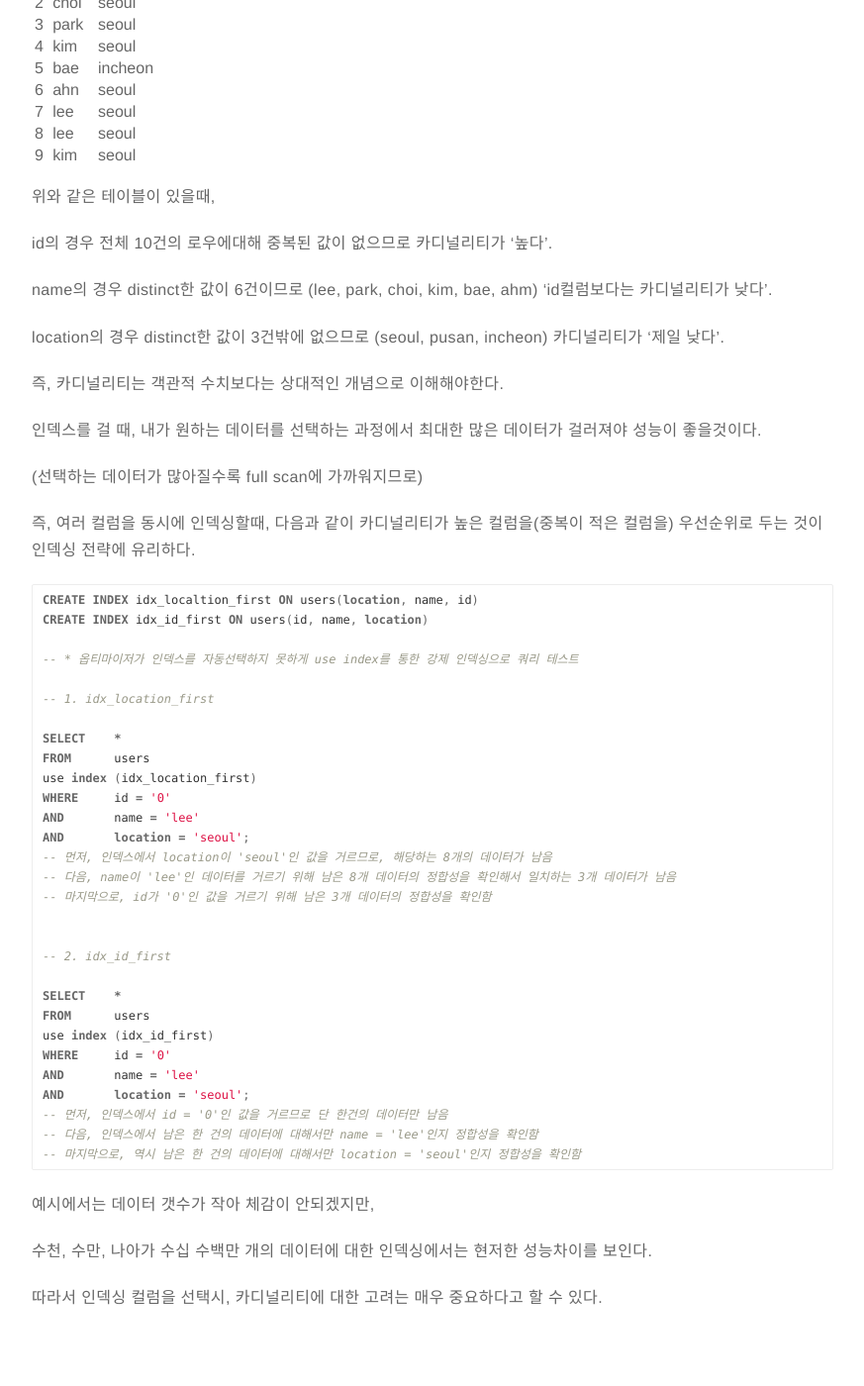
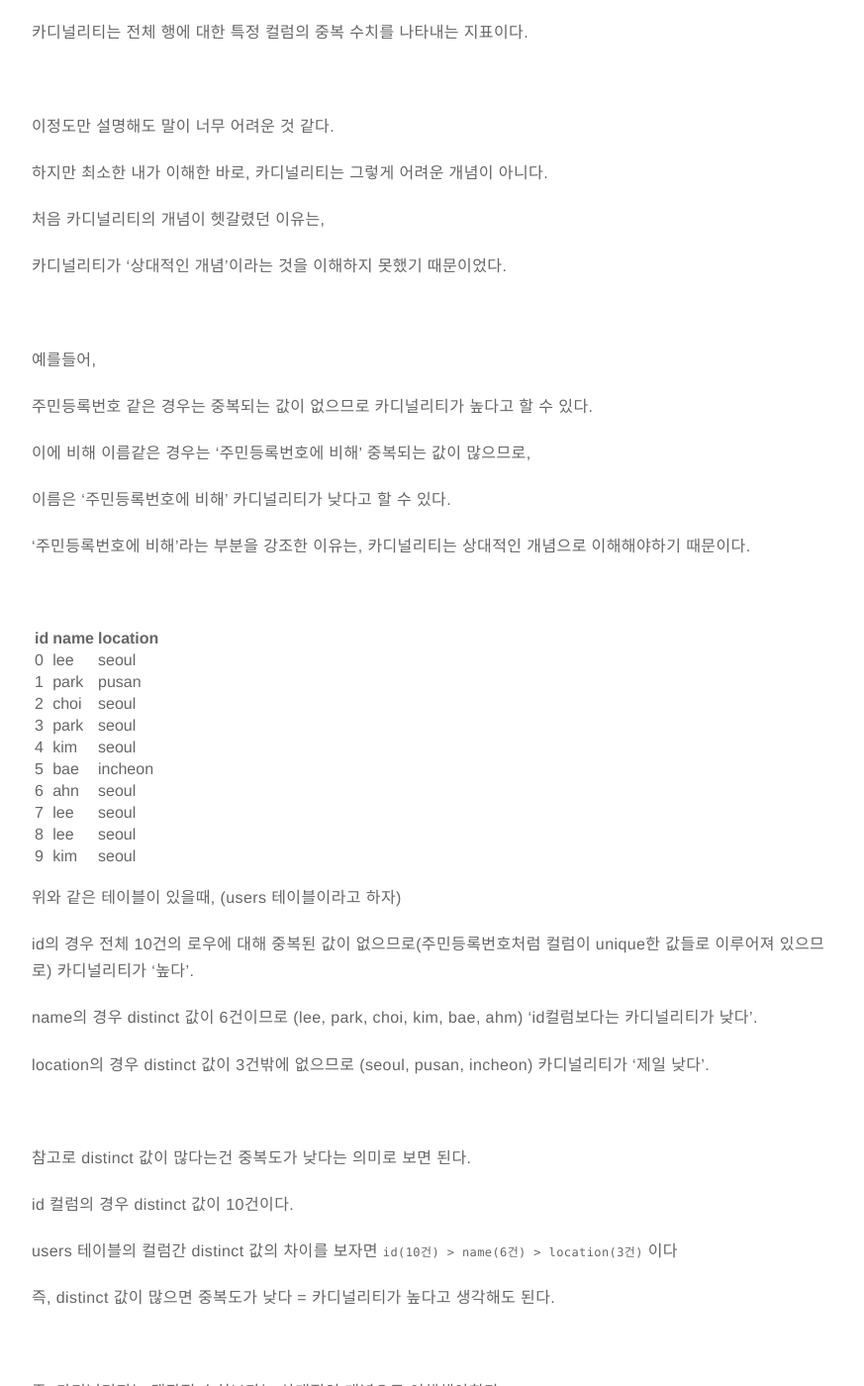
Before and after one commit to itholic/itholic.github.io, a Jekyll site: the page built from _posts/database/2018-10-26-database-cardinality.md, in a window 1280 px wide and 1400 px high, scrolled down 709 px. Shown: the whole window at 99% size, without its empty margins (203-1076 px from the left). Built offline with Jekyll 4.4.1, drawn with Linux system fonts in a browser that asks for light colours; comment, search, counter and statistics services are not loaded; some of the changed text lies outside the part shown.

Commit message:
[database][update] cardinality

````diff
--- a/_posts/database/2018-10-26-database-cardinality.md
+++ b/_posts/database/2018-10-26-database-cardinality.md
@@ -1,5 +1,5 @@
 ---
-title: "[database] DB 카디날리티(cardinality)란?"
+title: "[database] 카디널리티(cardinality)란?"
 layout: post
 tag:
 - database
@@ -12,13 +12,43 @@ sitemap:
 
 # cardinality
 
-카디널리티는 전체 행에 대한 해당 컬럼의 중복 수치를 나타내는 지표이다.
+카디널리티에 대해 공부하다가 개념이 너무 어렵게 설명되어있어서,
+
+핵심적인 내용만 (최대한) 쉽게 정리해보고자 한다.
+
+<br/>
+
+우선 결론부터 말하자면,
 
 중복도가 '낮으면' 카디널리티가 '높다'고 표현한다.
 
 중복도가 '높으면' 카디널리티가 '낮다'고 표현한다.
 
-예를들면
+카디널리티는 전체 행에 대한 특정 컬럼의 중복 수치를 나타내는 지표이다.
+
+<br/>
+
+이정도만 설명해도 말이 너무 어려운 것 같다.
+
+하지만 최소한 내가 이해한 바로, 카디널리티는 그렇게 어려운 개념이 아니다.
+
+처음 카디널리티의 개념이 헷갈렸던 이유는,
+
+카디널리티가 '상대적인 개념'이라는 것을 이해하지 못했기 때문이었다.
+
+<br/>
+
+예를들어,
+
+주민등록번호 같은 경우는 중복되는 값이 없으므로 카디널리티가 높다고 할 수 있다.
+
+이에 비해 이름같은 경우는 '주민등록번호에 비해' 중복되는 값이 많으므로,
+
+이름은 '주민등록번호에 비해' 카디널리티가 낮다고 할 수 있다.
+
+'주민등록번호에 비해'라는 부분을 강조한 이유는, 카디널리티는 상대적인 개념으로 이해해야하기 때문이다.
+
+<br/>
 
 |id|name|location|
 |---|---|---|
@@ -33,13 +63,25 @@ sitemap:
 |8|lee|seoul|
 |9|kim|seoul|
 
-위와 같은 테이블이 있을때,
+위와 같은 테이블이 있을때, (users 테이블이라고 하자)
 
-id의 경우 전체 10건의 로우에대해 중복된 값이 없으므로 카디널리티가 '높다'.
+id의 경우 전체 10건의 로우에 대해 중복된 값이 없으므로(주민등록번호처럼 컬럼이 unique한 값들로 이루어져 있으므로) 카디널리티가 '높다'.
 
-name의 경우 distinct한 값이 6건이므로 (lee, park, choi, kim, bae, ahm) 'id컬럼보다는 카디널리티가 낮다'.
+name의 경우 distinct 값이 6건이므로 (lee, park, choi, kim, bae, ahm) 'id컬럼보다는 카디널리티가 낮다'.
 
-location의 경우 distinct한 값이 3건밖에 없으므로 (seoul, pusan, incheon) 카디널리티가 '제일 낮다'.
+location의 경우 distinct 값이 3건밖에 없으므로 (seoul, pusan, incheon) 카디널리티가 '제일 낮다'.
+
+<br/>
+
+참고로 distinct 값이 많다는건 중복도가 낮다는 의미로 보면 된다.
+
+id 컬럼의 경우 distinct 값이 10건이다.
+
+users 테이블의 컬럼간 distinct 값의 차이를 보자면 `id(10건) > name(6건) > location(3건)` 이다
+
+즉, distinct 값이 많으면 중복도가 낮다 = 카디널리티가 높다고 생각해도 된다.
+
+<br/>
 
 즉, 카디널리티는 객관적 수치보다는 상대적인 개념으로 이해해야한다.
 
@@ -49,40 +91,111 @@ location의 경우 distinct한 값이 3건밖에 없으므로 (seoul, pusan, inc
 
 즉, 여러 컬럼을 동시에 인덱싱할때, 다음과 같이 카디널리티가 높은 컬럼을(중복이 적은 컬럼을) 우선순위로 두는 것이 인덱싱 전략에 유리하다.
 
+<br/>
+
+users 테이블에 인덱스를 걸어보자.
+
 ```sql
 CREATE INDEX idx_localtion_first ON users(location, name, id)
 CREATE INDEX idx_id_first ON users(id, name, location)
+```
 
--- * 옵티마이저가 인덱스를 자동선택하지 못하게 use index를 통한 강제 인덱싱으로 쿼리 테스트
+앞서 예제로 들었던 테이블에 대하여 두 개의 인덱스를 만들었다.
 
--- 1. idx_location_first
+`idx_location_first` 라는 인덱스와 `idx_id_first` 라는 인덱스이다.
 
+두 인덱스 모두 세 개의 컬럼을 전부 인덱스 컬럼으로 사용했다.
+
+<br/>
+
+전자의 경우 이름 그대로 location 컬럼을 가장 먼저 인덱스 컬럼으로 사용했고,
+
+후자의 경우 id 컬럼을 가장 먼저 인덱스 컬럼으로 사용했다.
+
+다시 말해, 전자의 경우 카디널리티가 낮은 컬럼(중복도가 높은 컬럼)을 우선적으로 인덱싱 했고,
+
+후자의 경우 카디널리티가 높은 컬럼(중복도가 낮은 컬럼)을 우선적으로 인덱싱했다.
+
+<br/>
+
+단순히 인덱싱 컬럼의 순서를 바꾼것이 실제 동작시 어떠한 차이를 가져올까?
+
+다음 쿼리를 통해 이해해보자.
+
+
+```sql
 SELECT    *
 FROM      users
 use index (idx_location_first)
 WHERE     id = '0'
 AND       name = 'lee'
 AND       location = 'seoul';
--- 먼저, 인덱스에서 location이 'seoul'인 값을 거르므로, 해당하는 8개의 데이터가 남음
--- 다음, name이 'lee'인 데이터를 거르기 위해 남은 8개 데이터의 정합성을 확인해서 일치하는 3개 데이터가 남음
--- 마지막으로, id가 '0'인 값을 거르기 위해 남은 3개 데이터의 정합성을 확인함
+```
+
+세 번째 줄을 보면 "use index" 키워드를 사용했는데,
+
+이를 사용하지 않으면 쿼리 실행시 옵티마이저가 자동으로 인덱스를 선택한다.
+
+본 쿼리에서는 `idx_location_first`와 `idx_id_first` 인덱스를 테스트하기위해,
+
+use index 키워드를 사용해 명시적으로 인덱스를 지정해주었다.
+
+<br/>
+
+우선 카디널리티가 상대적으로 낮은 `idx_location_first` 인덱스로 테스트 해보았다.
+
+`idx_location_first` 인덱스를 사용했으므로 location 컬럼을 우선적으로 인덱싱 할 것이다.
+
+쿼리에서는 WHERE절에서 id, name, location 순으로 질의를 했지만,
+
+location 컬럼에 우선적으로 인덱싱이 되어있으므로 내부적으로는 location 컬럼을 먼저 탐색하게된다.
+
+<br/>
+
+즉, 먼저 인덱스에서 location이 'seoul'인 값을 거르므로, 해당하는 8개의 데이터가 남는다. (왜 8개가 남는지는 위 테이블 참조)
+
+다음으로 name이 'lee'인 데이터를 거르게 되는데, 남은 8개 데이터에 대해서만 확인하고, 일치하는 3개 데이터가 남는다.
+
+마지막으로, id가 '0'인 값을 거르기 위해 남은 3개 데이터에 대해 검색을 실시한다.
 
 
--- 2. idx_id_first
+<br/>
 
+이번에는 `idx_id_first` 인덱스를 사용했을 경우 어떻게 동작하는지 생각해보자.
+
+쉽게 생각하면, `idx_location_first`에 비해 카디널리티가 더 높은 컬럼에 인덱스를 걸어준 경우이다.
+
+```sql
 SELECT    *
 FROM      users
 use index (idx_id_first)
 WHERE     id = '0'
 AND       name = 'lee'
 AND       location = 'seoul';
--- 먼저, 인덱스에서 id = '0'인 값을 거르므로 단 한건의 데이터만 남음
--- 다음, 인덱스에서 남은 한 건의 데이터에 대해서만 name = 'lee'인지 정합성을 확인함
--- 마지막으로, 역시 남은 한 건의 데이터에 대해서만 location = 'seoul'인지 정합성을 확인함
 ```
 
-예시에서는 데이터 갯수가 작아 체감이 안되겠지만,
+`idx_id_first` 의 경우는 id 컬럼을 우선적으로 인덱싱한다.
 
-수천, 수만, 나아가 수십 수백만 개의 데이터에 대한 인덱싱에서는 현저한 성능차이를 보인다.
+즉, 인덱스에서 id = '0'인 값을 거르므로 이미 첫 번째 검색해서 단 한건의 데이터만 남는다.
 
-따라서 인덱싱 컬럼을 선택시, 카디널리티에 대한 고려는 매우 중요하다고 할 수 있다.
+다음으로 남은 한 건의 데이터에 대해서만 name = 'lee'인지 여부를 확인한다.
+
+마지막으로, 역시 남은 한 건의 데이터에 대해서만 location = 'seoul'인지 여부를 확인한다.
+
+<br/>
+
+예시에서는 데이터 갯수가 작아 체감이 안될수도 있지만,
+
+수천, 수만, 나아가 수십 수백만 개의 데이터에 대한 인덱싱에서는 현저한 성능차이를 보일것이다.
+
+따라서 인덱싱 컬럼을 선택시, 카디널리티에 대한 고려는 중요한 부분이라고 할 수 있다.
+
+<br/>
+
+카디널리티를 너무 어렵게 생각하지 말자.
+
+그리고 그 개념 자체에 너무 얽매이지 말자.
+
+인덱스 컬럼을 선택할때, 당연히 컬럼의 데이터 중복도에 대한 고려는 필수일 것이고,
+
+카디널리티는 그 중복도를 고려할때 참고용으로 사용하는 하나의 지표일 뿐이다.
````
